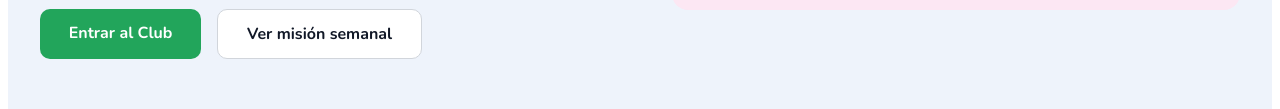
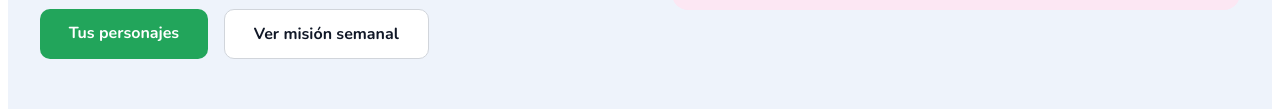
Before and after one commit to AlexSpaceDev/clubdeexploradores, an Astro site: page / in a window 1280 px wide. Shown: the part 581-690 px from the top of the page. Built offline with nearby package versions, Linux system fonts and the light colour scheme; Astro itself is replaced by a stand-in of ours.

Commit message:
feat: cambio de entrar al club a tus personajes

```diff
--- a/src/components/Hero.astro
+++ b/src/components/Hero.astro
@@ -20,7 +20,7 @@ import Steps from './Steps.astro';
       </p>
 
       <div class="hero-actions">
-        <a href="#" class="btn-primary">Entrar al Club</a>
+        <a href="#" class="btn-primary">Tus personajes</a>
         <a href="#" class="btn-secondary">Ver misión semanal</a>
       </div>
     </div>
```
